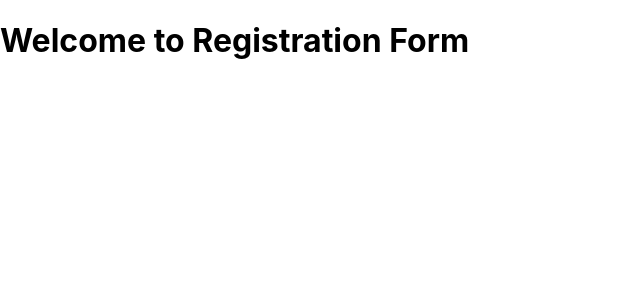
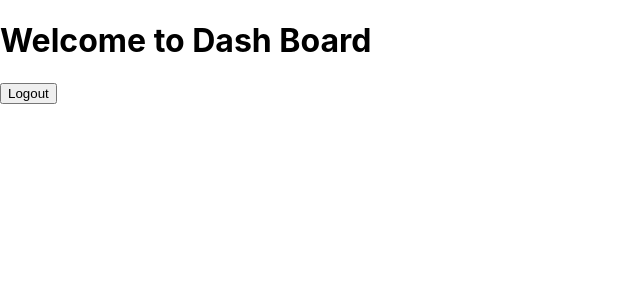
Before and after one commit to VijayKrishnaY07/Login_and_Signup, a React (Create React App) app: page /dashboard in a window 1280 px wide. Shown: the top 300 px of the page, without its empty margins (0-640 px from the left). Built offline with nearby package versions, Linux system fonts and the light colour scheme; sample sign-in values are in the browser's storage.

Commit message:
Implement Logout Feature in Dashboard

```diff
--- a/src/App.js
+++ b/src/App.js
@@ -2,17 +2,21 @@ import React from "react";
 import { BrowserRouter, Route, Routes } from "react-router-dom";
 import Login from "./components/login";
 import Signup from "./components/signup";
-import dashboard from "./components/dashboard";
+import Dashboard from "./components/dashboard";
+import PrivateRoute from "./components/privateroute";
 
 const App = () => {
   return (
     <BrowserRouter>
       <div className="App">
-        <h1>Welcome to Registration Form</h1>
         <Routes>
           <Route path="/login" Component={Login} />
+          <Route path="/" Component={Signup} />
           <Route path="/signup" Component={Signup} />
-          <Route path="/dashboard" Components={dashboard} />
+          <Route
+            path="/dashboard"
+            element={<PrivateRoute element={Dashboard} />}
+          />
         </Routes>
       </div>
     </BrowserRouter>
--- a/src/components/dashboard.js
+++ b/src/components/dashboard.js
@@ -1,7 +1,13 @@
 import React from "react";
+import Logout from "./logout";
 
-function dashboard() {
-  return <div>Welcome You are logged in successfully!</div>;
-}
+const Dashboard = () => {
+  return (
+    <>
+      <h1>Welcome to Dash Board</h1>
+      <Logout />
+    </>
+  );
+};
 
-export default dashboard;
+export default Dashboard;
--- a/src/components/login.js
+++ b/src/components/login.js
@@ -13,6 +13,8 @@ const Login = () => {
     try {
       let res = await axios.post("/api/login", { email, password });
       if (res.data) {
+        //Save token to localstorage
+        localStorage.setItem("token", res.data.token);
         //Handle successfull Login
         navigate("/dashboard");
       }
@@ -23,6 +25,7 @@ const Login = () => {
 
   return (
     <form onSubmit={handleSubmit}>
+      <h2>Login Page</h2>
       <div>
         <label>Email : </label>
         <input
--- /dev/null
+++ b/src/components/logout.js
@@ -0,0 +1,14 @@
+import { useNavigate } from "react-router-dom";
+const Logout = () => {
+  const navigate = useNavigate();
+  const handleLogout = () => {
+    localStorage.removeItem("token");
+    navigate("/login");
+  };
+  return (
+    <>
+      <button onClick={handleLogout}>Logout</button>
+    </>
+  );
+};
+export default Logout;
--- /dev/null
+++ b/src/components/privateroute.js
@@ -0,0 +1,10 @@
+import React from "react";
+import { Navigate } from "react-router-dom";
+
+const PrivateRoute = ({ element: Component }) => {
+  const isAuthenticated = !!localStorage.getItem("token"); //Check if token is in local storage
+
+  return isAuthenticated ? <Component /> : <Navigate to="/login" />;
+};
+
+export default PrivateRoute;
--- a/src/components/signup.js
+++ b/src/components/signup.js
@@ -23,7 +23,7 @@ const Signup = () => {
 
   return (
     <form onSubmit={handleSubmit}>
-      <h2>Signup</h2>
+      <h2>Welcome to Prism</h2>
       <div>
         <label>Username : </label>
         <input
```
